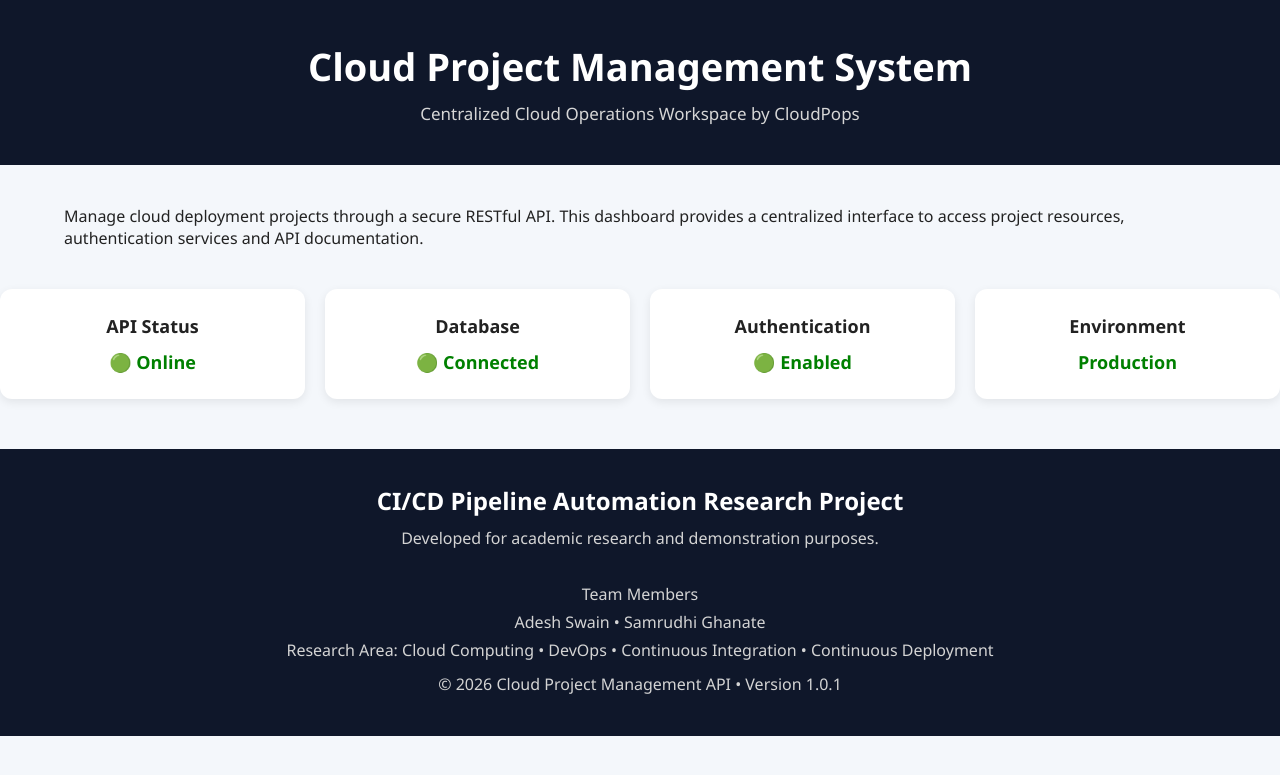
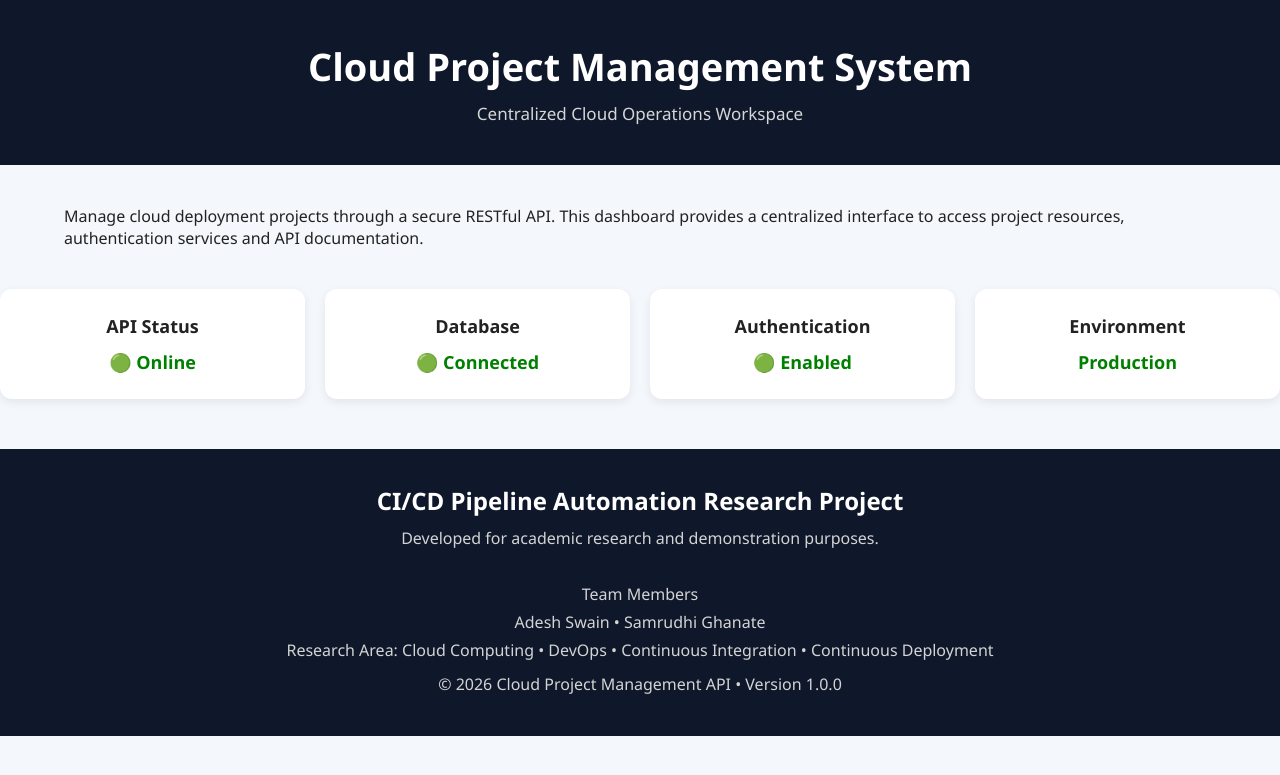
Before and after one commit to Samrudhii2005/CI-CD-Pipeline-Automation, a FastAPI app: page /dashboard in a window 1280 px wide. Shown: the top 775 px of the page. Run offline with FastAPI, Linux system fonts and the light colour scheme; parts of the project's set-up code (start-up, migrations or seed data) failed here and were passed over.

Commit message:
Manual Deployment 4

```diff
--- a/app/templates/dashboard.html
+++ b/app/templates/dashboard.html
@@ -153,7 +153,7 @@ footer p{
 
 <h1>Cloud Project Management System </h1>
 
-<p>Centralized Cloud Operations Workspace by CloudPops</p>
+<p>Centralized Cloud Operations Workspace </p>
 
 </header>
 
@@ -238,7 +238,7 @@ Research Area: Cloud Computing • DevOps • Continuous Integration • Continu
 </p>
 
 <p style="margin-top:12px;">
-© 2026 Cloud Project Management API • Version 1.0.1
+© 2026 Cloud Project Management API • Version 1.0.0
 </p>
 
 </footer>
```
